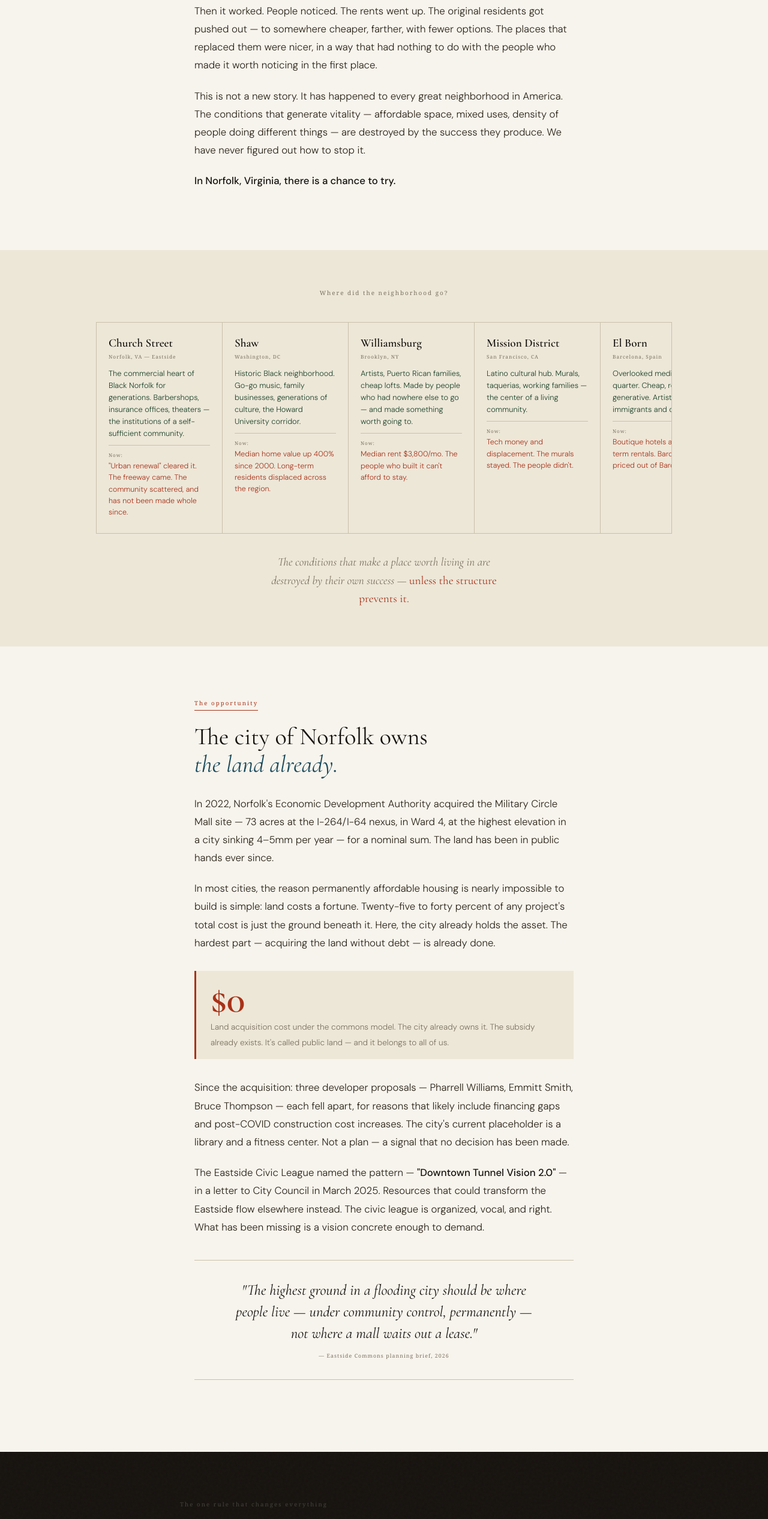
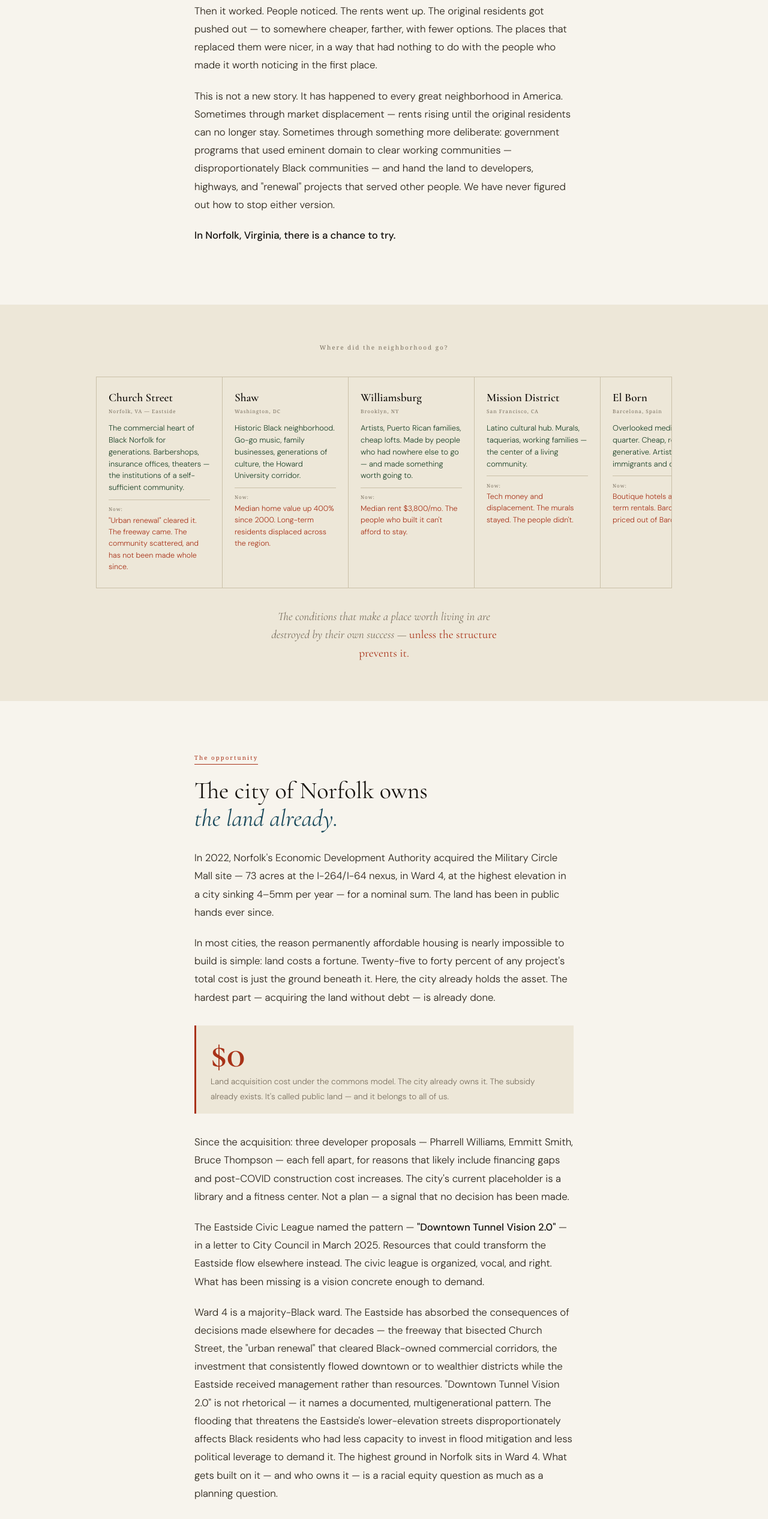
Before and after one commit to jedelman/jason-edelman.org, a website: page eastside-commons/cold-open.html in a window 1280 px wide. Shown: the part 1181-3714 px from the top of the page at 60% size. Drawn offline with nearby package versions, Linux system fonts and the light colour scheme; a web font is replaced by a local one.

Commit message:
Cold open: layer in social justice — urban renewal counter-structure, Ward 4 racial equity, CLT as structural inversion of eminent domain

```diff
--- a/eastside-commons/cold-open.html
+++ b/eastside-commons/cold-open.html
@@ -241,7 +241,7 @@ body { font-family: var(--f-body); font-weight: 300; line-height: 1.6; overflow-
   <h2 class="opening-hed">You know a neighborhood<br><em>after</em> it's already gone.</h2>
   <p class="body-p">You know the one. Maybe you lived there before it changed, or you arrived just in time, or someone older told you what it used to be. The cheap space that let artists and immigrants and small restaurants take root. The friction of different people doing different things on the same block. The feeling that something real was happening, unrehearsed.</p>
   <p class="body-p">Then it worked. People noticed. The rents went up. The original residents got pushed out — to somewhere cheaper, farther, with fewer options. The places that replaced them were nicer, in a way that had nothing to do with the people who made it worth noticing in the first place.</p>
-  <p class="body-p">This is not a new story. It has happened to every great neighborhood in America. The conditions that generate vitality — affordable space, mixed uses, density of people doing different things — are destroyed by the success they produce. We have never figured out how to stop it.</p>
+  <p class="body-p">This is not a new story. It has happened to every great neighborhood in America. Sometimes through market displacement — rents rising until the original residents can no longer stay. Sometimes through something more deliberate: government programs that used eminent domain to clear working communities — disproportionately Black communities — and hand the land to developers, highways, and "renewal" projects that served other people. We have never figured out how to stop either version.</p>
   <p class="body-p"><strong>In Norfolk, Virginia, there is a chance to try.</strong></p>
 </section>
 
@@ -300,6 +300,7 @@ body { font-family: var(--f-body); font-weight: 300; line-height: 1.6; overflow-
     </div>
     <p class="body-p">Since the acquisition: three developer proposals — Pharrell Williams, Emmitt Smith, Bruce Thompson — each fell apart, for reasons that likely include financing gaps and post-COVID construction cost increases. The city's current placeholder is a library and a fitness center. Not a plan — a signal that no decision has been made.</p>
     <p class="body-p">The Eastside Civic League named the pattern — <strong>"Downtown Tunnel Vision 2.0"</strong> — in a letter to City Council in March 2025. Resources that could transform the Eastside flow elsewhere instead. The civic league is organized, vocal, and right. What has been missing is a vision concrete enough to demand.</p>
+    <p class="body-p">Ward 4 is a majority-Black ward. The Eastside has absorbed the consequences of decisions made elsewhere for decades — the freeway that bisected Church Street, the "urban renewal" that cleared Black-owned commercial corridors, the investment that consistently flowed downtown or to wealthier districts while the Eastside received management rather than resources. "Downtown Tunnel Vision 2.0" is not rhetorical — it names a documented, multigenerational pattern. The flooding that threatens the Eastside's lower-elevation streets disproportionately affects Black residents who had less capacity to invest in flood mitigation and less political leverage to demand it. The highest ground in Norfolk sits in Ward 4. What gets built on it — and who owns it — is a racial equity question as much as a planning question.</p>
     <div class="pq">
       <p>"The highest ground in a flooding city should be where people live — under community control, permanently — not where a mall waits out a lease."</p>
       <cite>— Eastside Commons planning brief, 2026</cite>
@@ -316,7 +317,7 @@ body { font-family: var(--f-body); font-weight: 300; line-height: 1.6; overflow-
     <p class="rule-p">Because land is removed from the capital stack, construction costs fall 25–40% versus conventional development. That gap is closed by federal programs — LIHTC tax credit equity, Virginia Housing construction loans, CDFI impact debt — specifically designed for this. The result is a neighborhood that works financially across every income band, simultaneously, without ongoing city subsidy.</p>
     <div class="rule-governance">
       <div class="rg-label">Who controls the CLT — and how</div>
-      <p class="rg-body">The CLT board is majority tenant and community-elected — not appointed by the city. Residents vote for representation. Major decisions require community approval. The city contributes the land via ground lease and then steps back; it has no ongoing appointment power. This is the Champlain Housing Trust model, which has governed 2,500 homes in Burlington, Vermont across 30 years and multiple hostile administrations without political capture. The structure is designed to be durable — including when the politics change.</p>
+      <p class="rg-body">Urban renewal worked because government held eminent domain — the power to take land without community consent and redistribute it at will. The CLT is the structural inverse: the community holds the land, the city cannot reclaim it, and governance requires resident consent. This is not a byproduct of the financial model. It is the design. The CLT board is majority tenant and community-elected — not appointed by the city. Residents vote for representation. Major decisions require community approval. The city contributes the land via ground lease and then steps back; it has no ongoing appointment power. This is the Champlain Housing Trust model, which has governed 2,500 homes in Burlington, Vermont across 30 years and multiple hostile administrations without political capture. The structure is designed to be durable — including when the politics change.</p>
     </div>
   </div>
 </section>
```
